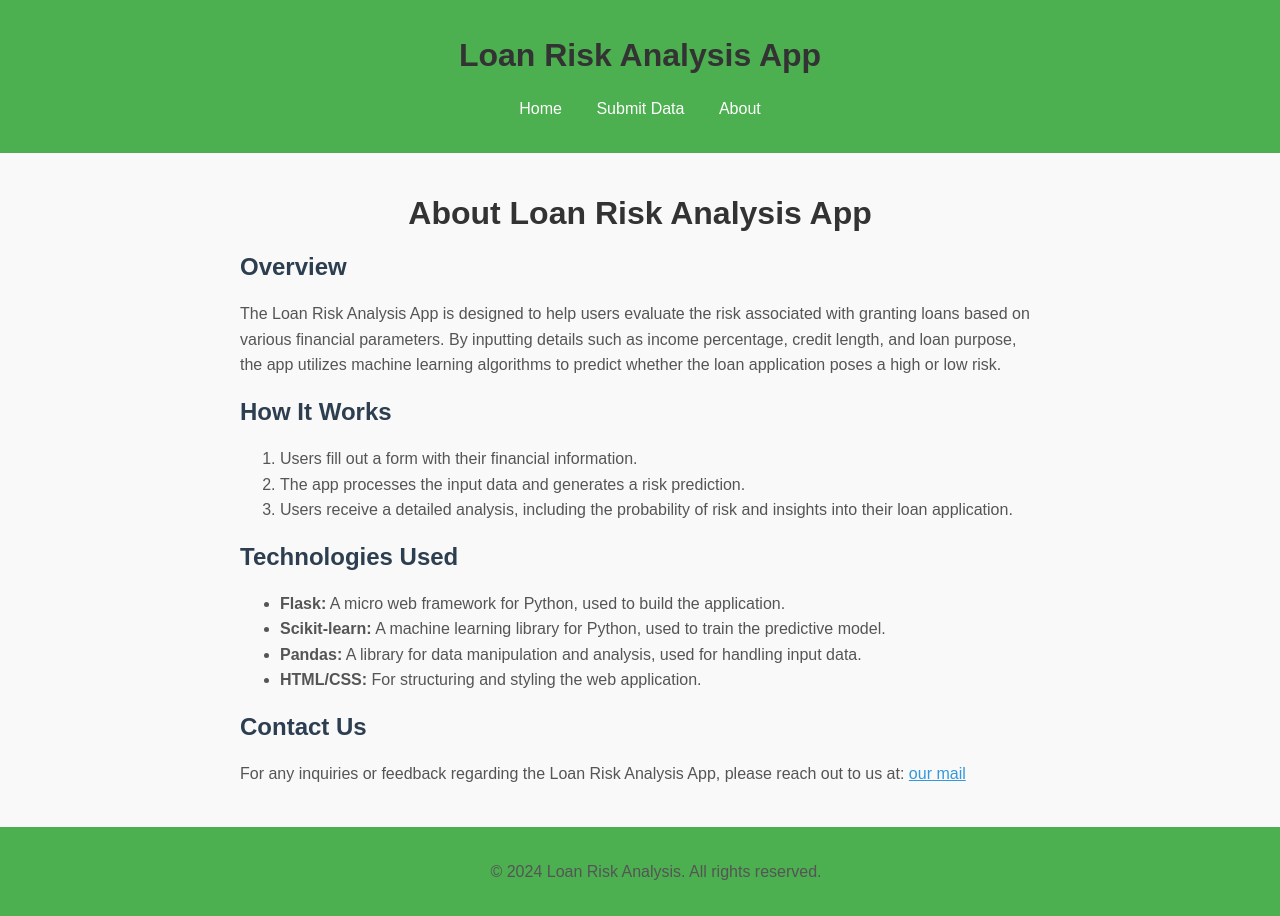
After one commit to Lawrence302/credit_risk_analysis, a Flask app: page /about in a window 1280 px wide. The commit adds this page. Run offline with Flask 3, Linux system fonts and the light colour scheme; parts of the project's set-up code (start-up, migrations or seed data) failed here and were passed over.

Commit message:
improved on the flask app by adding about, result page and styling

```diff
--- a/flask app/app.py
+++ b/flask app/app.py
@@ -7,7 +7,17 @@ model = pickle.load(open('model/lr_model_fs.pkl', 'rb'))
 
 app = Flask(__name__)
 
-
+# The expected feature order for the model
+# Define the expected feature order
+expected_feature_order = [
+    'Percent_income', 'Default', 'Cred_length',
+    'Intent_DEBTCONSOLIDATION', 'Intent_EDUCATION',
+    'Intent_HOMEIMPROVEMENT', 'Intent_MEDICAL',
+    'Intent_PERSONAL', 'Intent_VENTURE',
+    'Home_MORTGAGE', 'Home_OTHER',
+    'Home_OWN', 'Home_RENT',
+    'Rate'
+]
 
 
 @app.route('/')
@@ -42,20 +52,78 @@ def submit():
     for option in intent_options:
         data[f'Intent_{option}'] = 1 if selected_intent == option else 0
 
-    # convert data to dataframe
-    df = pd.DataFrame([data])
-    print(df)
-    # Make prediction
-    prediction = model.predict(df)
-    print(prediction)
+
+    # just experimengin
+     # Create a second DataFrame for filled fields
+    filled_fields = {
+        'Home': [],
+        'Intention': [],
+        'Percent_income': request.form.get('Percent_income'),
+        'Default': 1 if request.form.get('Default')== 'Yes' else 0,
+        'Cred_length': request.form.get('Cred_length'),
+        'Rate': request.form.get('Rate'),
+
+    }
+
+    # Add Home fields
+    for option in home_options:
+        if data[f'Home_{option}'] == 1:
+            filled_fields['Home'].append(option)
 
 
-    return f"Form submitted successfully! Data: <pre>{df.to_html()}</pre> <br> Prediction: {prediction}"
+    # Add Intent fields
+    for option in intent_options:
+        if data[f'Intent_{option}'] == 1:
+            filled_fields['Intention'].append(option)
 
 
 
-    # return f"Form submitted successfully! Data: {data}"
+    # Convert filled fields to DataFrame
+    filled_df = pd.DataFrame(filled_fields)
 
+
+    # convert data to dataframe
+    df = pd.DataFrame([data])
+
+    # Here i need to re-order the columns to match the expected feature order
+    df = df[expected_feature_order]
+
+    # Make prediction
+    prediction = model.predict(df)
+    prediction_proba = model.predict_proba(df)
+
+     # Round probabilities to two decimal places
+    risk_prob = round(prediction_proba[0][1] * 100, 2)  # Probability of risk
+    no_risk_prob = round(prediction_proba[0][0] * 100, 2)  # Probability of no risk
+
+    # Create messages
+    risk_message = f"The probability of risk is: {risk_prob}%"
+    no_risk_message = f"The probability of no risk is: {no_risk_prob}%"
+
+    # return f"Form submitted successfully! Data: <pre>{df.to_html()}</pre> <br> Prediction: {prediction} {model.predict_proba(df)}"
+     # Determine risk level
+
+    if prediction[0] == 1:
+        risk_level = "Based on the provided data, granting this loan might be high risk. "
+    else:
+        risk_level = "Based on the provided data, granting this loan appears to be low risk. "
+
+    # return render_template('result.html', data=df.to_html(classes='data'), prediction=prediction_proba, risk_level=risk_level)
+    return render_template(
+        'result.html',
+        data=df.to_html(classes='data'),
+        filled_data=filled_df.to_html(classes='filled-data'),  # New table for filled fields
+        # prediction=prediction_proba,
+        risk_level=risk_level,
+        risk_message=risk_message,
+        no_risk_message=no_risk_message
+    )
+
+
+
+@app.route('/about')
+def about():
+    return render_template('about.html')
 
 
 
--- /dev/null
+++ b/flask app/static/about.css
@@ -0,0 +1,28 @@
+.about-container {
+    max-width: 800px;
+    margin: 0 auto;
+    padding: 20px;
+    font-family: Arial, sans-serif;
+}
+
+h1 {
+    text-align: center;
+    color: #333;
+}
+
+section {
+    margin-bottom: 20px;
+}
+
+h2 {
+    color: #2c3e50;
+}
+
+p, ul, ol {
+    line-height: 1.6;
+    color: #555;
+}
+
+.contact a {
+    color: #3498db;
+}
--- /dev/null
+++ b/flask app/static/form.css
@@ -0,0 +1,16 @@
+
+
+
+.error {
+    color: red;
+}
+
+
+.container{
+    width: 50%;
+    margin: 0 auto;
+    padding: 20px;
+    background-color: #f9f9f9;
+    border-radius: 5px;
+    box-shadow: 0 0 10px rgba(58, 244, 157, 0.1);
+}
--- /dev/null
+++ b/flask app/static/home.css
@@ -0,0 +1,67 @@
+body {
+    font-family: Arial, sans-serif;
+    margin: 0;
+    padding: 0;
+    background-color: #f9f9f9;
+}
+
+header {
+    background-color: #4CAF50;
+    color: white;
+    padding: 1rem;
+    text-align: center;
+}
+
+nav ul {
+    list-style-type: none;
+    padding: 0;
+}
+
+nav ul li {
+    display: inline;
+    margin: 0 15px;
+}
+
+nav ul li a {
+    color: white;
+    text-decoration: none;
+}
+
+.hero {
+    text-align: center;
+    padding: 50px 20px;
+    background-color: #e2e2e2;
+}
+
+.cta-button {
+    background-color: #4CAF50;
+    color: white;
+    padding: 10px 20px;
+    text-decoration: none;
+    border-radius: 5px;
+}
+
+.features {
+    display: flex;
+    justify-content: space-around;
+    padding: 20px;
+}
+
+.feature-item {
+    background-color: white;
+    border: 1px solid #ccc;
+    padding: 20px;
+    border-radius: 5px;
+    width: 30%;
+    text-align: center;
+}
+
+footer {
+    text-align: center;
+    padding: 1rem;
+    background-color: #4CAF50;
+    color: white;
+    position: relative;
+    bottom: 0;
+    width: 100%;
+}
--- /dev/null
+++ b/flask app/templates/about.html
@@ -0,0 +1,44 @@
+{% extends "base.html" %}
+{% block head %}
+    <link rel="stylesheet" href="{{ url_for('static', filename='about.css') }}">
+{% endblock %}
+{% block title %}About Loan Risk Analysis App{% endblock %}
+{% block content %}
+<main class="about-container">
+    <h1>About Loan Risk Analysis App</h1>
+    <section class="app-overview">
+        <h2>Overview</h2>
+        <p>
+            The Loan Risk Analysis App is designed to help users evaluate the risk associated with granting loans based on various financial parameters.
+            By inputting details such as income percentage, credit length, and loan purpose, the app utilizes machine learning algorithms to predict whether the loan application poses a high or low risk.
+        </p>
+    </section>
+
+    <section class="how-it-works">
+        <h2>How It Works</h2>
+        <ol>
+            <li>Users fill out a form with their financial information.</li>
+            <li>The app processes the input data and generates a risk prediction.</li>
+            <li>Users receive a detailed analysis, including the probability of risk and insights into their loan application.</li>
+        </ol>
+    </section>
+
+    <section class="technologies">
+        <h2>Technologies Used</h2>
+        <ul>
+            <li><strong>Flask:</strong> A micro web framework for Python, used to build the application.</li>
+            <li><strong>Scikit-learn:</strong> A machine learning library for Python, used to train the predictive model.</li>
+            <li><strong>Pandas:</strong> A library for data manipulation and analysis, used for handling input data.</li>
+            <li><strong>HTML/CSS:</strong> For structuring and styling the web application.</li>
+        </ul>
+    </section>
+
+    <section class="contact">
+        <h2>Contact Us</h2>
+        <p>
+            For any inquiries or feedback regarding the Loan Risk Analysis App, please reach out to us at:
+            <a href="mailto:ganjer700@gmail.com">our mail</a>
+        </p>
+    </section>
+</main>
+{% endblock %}
--- /dev/null
+++ b/flask app/templates/base.html
@@ -0,0 +1,27 @@
+<!DOCTYPE html>
+<html lang="en">
+<head>
+    <meta charset="UTF-8">
+    <meta name="viewport" content="width=device-width, initial-scale=1.0">
+    <title>{% block title %} {% endblock %}</title>
+    <link rel="stylesheet" href="{{ url_for('static', filename='home.css') }}">
+    <link rel="stylesheet" href="{{ url_for('static', filename='nav.css') }}"> <!-- Link to nav.css -->
+    <link rel="stylesheet" href="{{ url_for('static', filename='form.css')}}">
+    {% block head %}{% endblock %} <!-- Additional CSS files can be added here -->
+</head>
+<body>
+    <header>
+        <h1>Loan Risk Analysis App</h1>
+        {% include 'nav.html' %}
+    </header>
+
+    <main>
+        <!-- Main content goes here -->
+        {% block content %}{% endblock %}
+    </main>
+
+    <footer>
+        <p>&copy; 2024 Loan Risk Analysis. All rights reserved.</p>
+    </footer>
+</body>
+</html>
--- /dev/null
+++ b/flask app/templates/nav.html
@@ -0,0 +1,8 @@
+
+<nav>
+    <ul>
+         <li><a href="/">Home</a></li>
+         <li><a href="/form">Submit Data</a></li>
+        <li><a href="/about">About</a></li>
+    </ul>
+</nav>
```
Also changed, not shown: flask app/static/result.css (added, +79 -0 lines), flask app/templates/form.html (+8 -18 lines), flask app/templates/home.html (+37 -11 lines), flask app/templates/result.html (added, +43 -0 lines), 2 other files.
